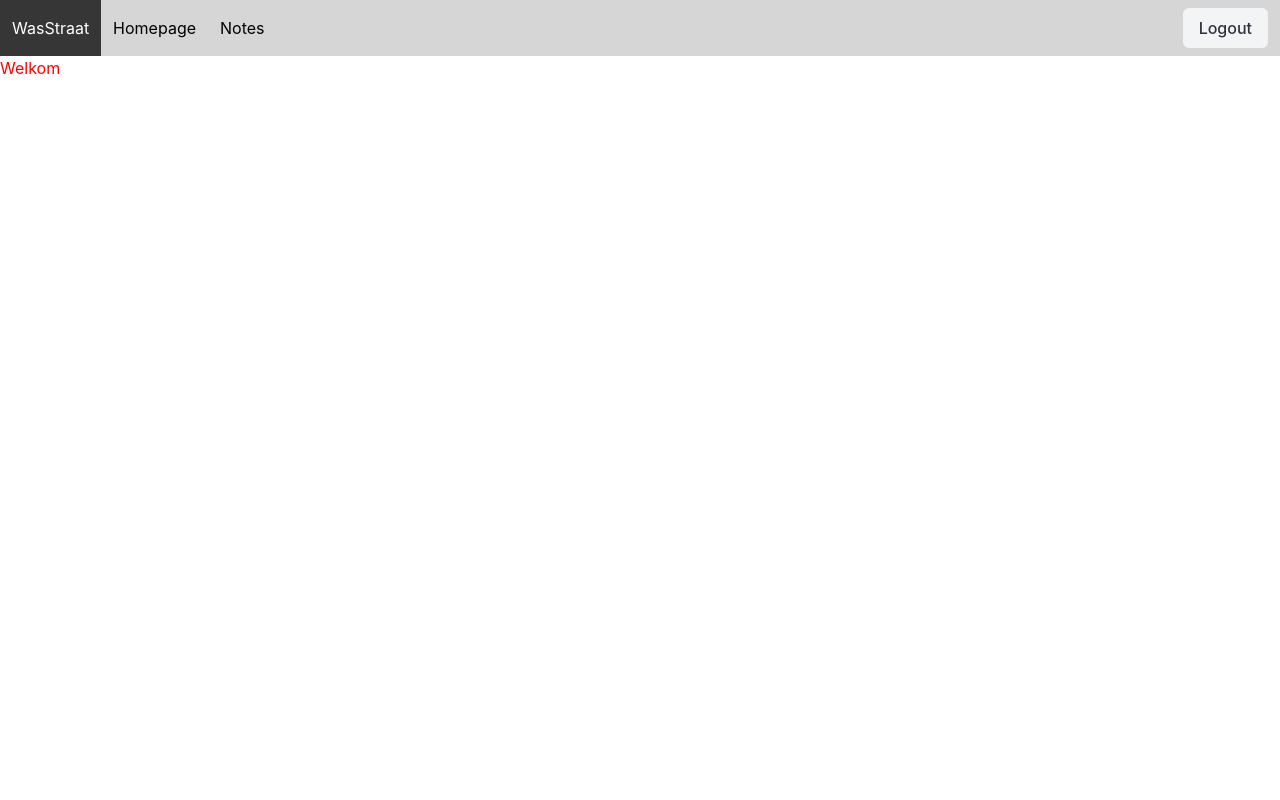
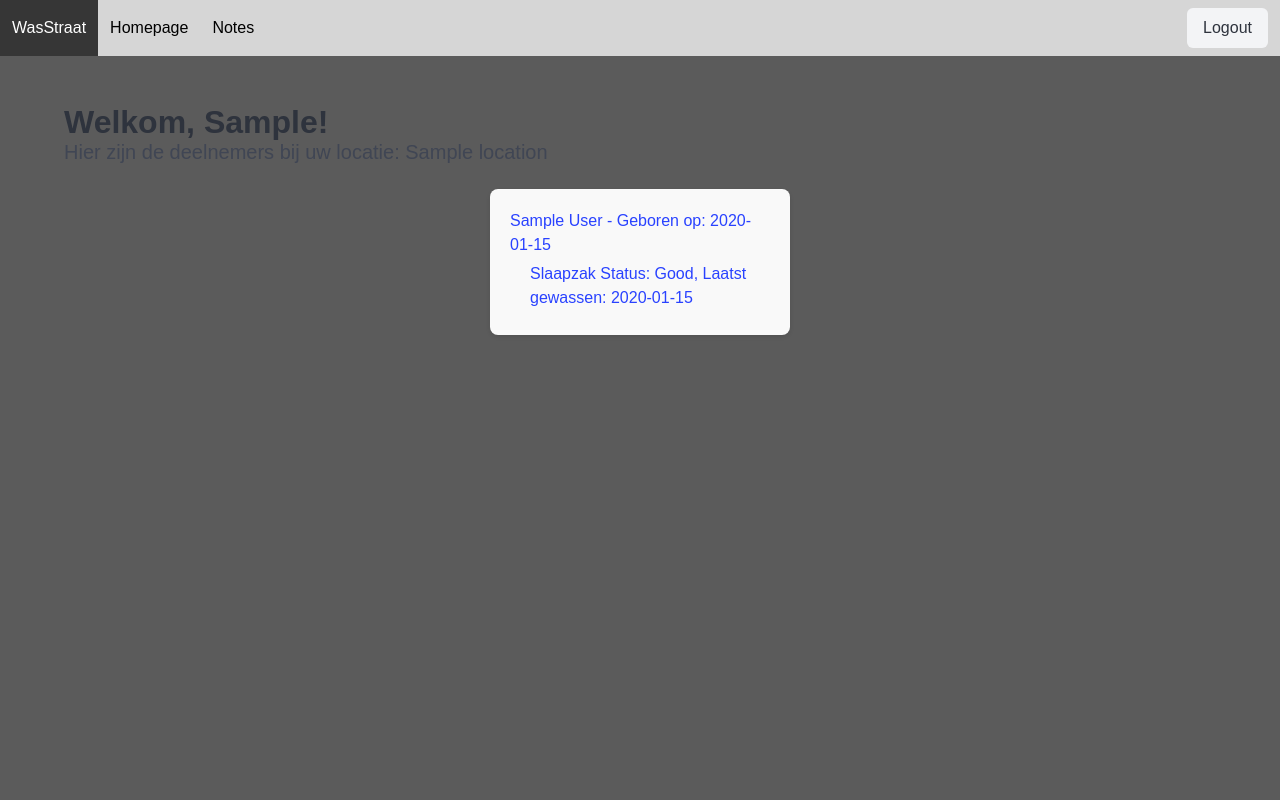
Before and after one commit to cameroncodeert/Sleeping-Bag-Project-Cameron-, a Django app: page / in a window 1280 px wide. Run offline with Django 4.2, Linux system fonts and the light colour scheme; a user stored in the database is signed in; tables that the repository leaves empty hold one stand-in row (values such as "Sample post").

Commit message:
Refine participant pages layout and styles
Enable staff to view participants by location

```diff
--- a/Employee/models.py
+++ b/Employee/models.py
@@ -6,7 +6,7 @@ from Location.models import Location
 
 class Employee(models.Model):
     position = models.CharField(max_length=250, verbose_name="Rol medewerker")
-    user = models.OneToOneField(User, on_delete=models.CASCADE)
+    user = models.OneToOneField(User, on_delete=models.CASCADE) #, related_name='employee')
     location = models.ForeignKey(Location, on_delete=models.SET_NULL, null=True)
 
     def __str__(self):
--- a/Notes/templates/Notes/base.html
+++ b/Notes/templates/Notes/base.html
@@ -7,8 +7,7 @@
 {%endblock%}
     <link
   rel="stylesheet"
-  href="https://cdn.jsdelivr.net/npm/bulma@1.0.0/css/bulma.min.css"
->
+  href="https://cdn.jsdelivr.net/npm/bulma@1.0.0/css/bulma.min.css">
     {%load static%}
     <link rel="stylesheet" text="text/css" href="{% static 'css/main.css'%}">
 </head>
--- a/Notes/templates/Notes/landing_page.html
+++ b/Notes/templates/Notes/landing_page.html
@@ -1,9 +1,32 @@
-{% extends 'Notes/base.html'%}
-    {%block head%}
-        <title>Uw Dashboard</title>
-    {%endblock%}
+{% extends 'Notes/base.html' %}
 
-{% block body%}
-    {% include "Notes/header.html"%}
-    <h1>Welkom</h1>
-{%endblock%}
+{% block head %}
+<title>Uw Dashboard</title>
+{% endblock %}
+
+{% block body %}
+{% include "Notes/header.html" %}
+<section class="section">
+    <div class="container">
+        <h1 class="title">Welkom, {{ employee.user.first_name }}!</h1>
+        <p class="subtitle">Hier zijn de deelnemers bij uw locatie: {{ employee.location.name }}</p>
+        <div class="participants-grid">
+            {% for data in participant_data %}
+            <div class="participant-card">
+                <a href="{% url 'participant_detail' data.participant.id %}">
+
+                    <h3>{{ data.participant.full_name }} - Geboren op: {{ data.participant.date_of_birth|date:"Y-m-d" }}</h3>
+                     <ul>
+                {% for bag in data.sleeping_bags %}
+                    <li>Slaapzak Status: {{ bag.status }}, Laatst gewassen: {{ bag.last_washing_cycle|date:"Y-m-d" }}</li>
+                {% empty %}
+                    <li>Geen slaapzakken gevonden voor deze deelnemer.</li>
+                {% endfor %}
+            </ul>
+        </a>
+    </div>
+{% endfor %}
+        </div>
+    </div>
+</section>
+{% endblock %}
--- a/Notes/views.py
+++ b/Notes/views.py
@@ -38,10 +38,12 @@ def manage_note(request):
     new_notes = Note.objects.filter(participant__isnull=False)
     new_notes = new_notes.filter(participant__registered_location= employee.location)
 
+    #reversed list
+    display_notes = list(new_notes)[::-1]
+
     #new_notes= Note.objects.exclude(participant__is_null)True)
-    print(new_notes)
     form = NoteForm()
-    context = {"new_notes": new_notes, 'form':form}
+    context = {"new_notes": display_notes, 'form':form}
     return render(request, "Notes/index.html", context)
 
 
--- a/Participant/views.py
+++ b/Participant/views.py
@@ -1,3 +1,61 @@
-from django.shortcuts import render
+from django.shortcuts import render, get_object_or_404
+from django.contrib.auth.decorators import login_required
+from Participant.models import Participant
+from SleepingBag.models import SleepingBags
+from Employee.models import Employee
+from django.contrib.auth.models import User
+from Location.models import Location
 
 # Create your views here.
+
+
+@login_required
+def dashboard_view(request):
+    # Assuming your Employee model has a 'user' field that links to the Django User.
+    employee = request.user.employee  # Make sure 'employee' field is accessible like this
+    participants = Participant.objects.filter(registered_location=employee.location)
+    participant_data = []
+
+    for participant in participants:
+        sleeping_bags = SleepingBags.objects.filter(linked_participant=participant)
+        participant_data.append({
+            'participant': participant,
+            'sleeping_bags': sleeping_bags
+        })
+
+    context = {
+        'employee': employee,
+        'participant_data': participant_data
+    }
+    return render(request, 'Notes/landing_page.html', context)
+
+@login_required
+def participant_detail(request, id):
+    participant = get_object_or_404(Participant, pk=id)
+    sleeping_bags = SleepingBags.objects.filter(linked_participant=participant)
+
+     # debug
+    print("Participant: ", participant.full_name)
+    print("DOB: ", participant.date_of_birth)
+    print("Sleeping Bags: ", list(sleeping_bags.values()))
+
+    return render(request, 'Notes/participant_detail.html', {
+        'participant': participant,
+        'sleeping_bags': sleeping_bags
+    })
+
+# import os
+# from django.conf import settings
+
+# BASE_DIR = settings.BASE_DIR
+
+# def participant_detail(request, id):
+#     print("Base DIR Path:", BASE_DIR)
+#     print("Template Path:", os.path.join(BASE_DIR, 'Notes', 'templates'))
+#     participant = get_object_or_404(Participant, pk=id)
+#     sleeping_bags = SleepingBags.objects.filter(linked_participant=participant)
+
+#     return render(request, 'Notes/participant_detail.html', {
+#         'participant': participant,
+#         'sleeping_bags': sleeping_bags
+#     })
--- a/SleepingBag/models.py
+++ b/SleepingBag/models.py
@@ -1,5 +1,7 @@
 from django.db import models
 from Location.models import Location
+from Participant.models import Participant
+
 # Create your models here.
 # enumeration how it looks, how it saved or used by a dev
 class StatusChoice(models.TextChoices):
@@ -17,6 +19,8 @@ class SleepingBags(models.Model):
     # models.ManyToManyField
     is_in_facility = models.BooleanField(default=True)
     last_washing_cycle = models.DateField(auto_now=True)
+    linked_participant = models.ForeignKey(Participant, on_delete=models.SET_NULL, null=True, blank=True)
+
 
 
 
--- a/WasStraat/settings.py
+++ b/WasStraat/settings.py
@@ -61,7 +61,8 @@ ROOT_URLCONF = 'WasStraat.urls'
 TEMPLATES = [
     {
         'BACKEND': 'django.template.backends.django.DjangoTemplates',
-        'DIRS': [os.path.join(BASE_DIR, 'template')],
+        'DIRS': [os.path.join(BASE_DIR, 'Notes', 'templates')],
+        #'DIRS': [os.path.join(BASE_DIR, 'template')],
         'APP_DIRS': True,
         'OPTIONS': {
             'context_processors': [
--- a/WasStraat/urls.py
+++ b/WasStraat/urls.py
@@ -18,12 +18,14 @@ from django.contrib import admin
 from django.urls import path, include
 # from django.contrib.auth.views import LoginView
 from .views import landing_page, login_user, register_user, logout_user
+from Participant.views import dashboard_view, participant_detail
 from django.contrib.auth import views as auth_views
 
 
 
 urlpatterns = [
-    path('', landing_page, name="landing_page"),
+    path('', dashboard_view, name="landing_page"),
+    path('participant/<int:id>/', participant_detail, name='participant_detail'),
     path('admin/', admin.site.urls),
     path('location/', include("Location.urls")),
     path('note/', include("Notes.urls")),
--- a/static/css/main.css
+++ b/static/css/main.css
@@ -13,11 +13,66 @@
 h1{
     color:red;
 }
-/* General body styles */
+/* General body style */
 body {
     color: #e8231a;
     height: 100vh;
+    background-color: #5b5b5b;
+    font-family: 'Arial', sans-serif;
 }
 header{
     background-color: #ffffff;
 }
+.columns {
+    margin: 20px;
+}
+
+.card {
+    background-color: #252121;
+    box-shadow: 0 2px 5px rgba(0,0,0,0.2);
+}
+
+.card-header {
+    background-color: #4a4a4a; /* Darker header for contrast */
+    color: #000000;
+}
+
+.card-header-title {
+    font-size: 1.2em; /* Larger font for headers */
+}
+
+.card-content {
+    padding: 20px;
+}
+
+ul {
+    padding-left: 20px; /* Proper padding for lists */
+    list-style-type: none; /* Removing bullets */
+}
+
+li {
+    padding: 5px 0; /* Spacing between list items */
+}
+
+/* Specific to notes section for better visualization */
+.notes-card {
+    background-color: #dcdcdc; /* Light gray background for notes */
+    border-left: 5px solid #3273dc; /* Blue accent on the left */
+}
+
+
+.participants-grid {
+    display: flex;
+    flex-wrap: wrap;
+    justify-content: space-around;
+    gap: 20px;
+}
+
+.participant-card {
+    background-color: #f9f9f9;
+    padding: 20px;
+    border-radius: 8px;
+    box-shadow: 0 2px 4px rgba(0,0,0,0.1);
+    width: 300px;
+    color: inherit;
+}
```
Also changed, not shown: Notes/templates/Notes/index.html (+48 -1 lines), Notes/templates/Notes/participant_detail.html (added, +60 -0 lines), Participant/models.py (+0 -12 lines), Employee/migrations/0002_alter_employee_user.py (added), SleepingBag/migrations/0006_sleepingbags_linked_participant.py (added).
